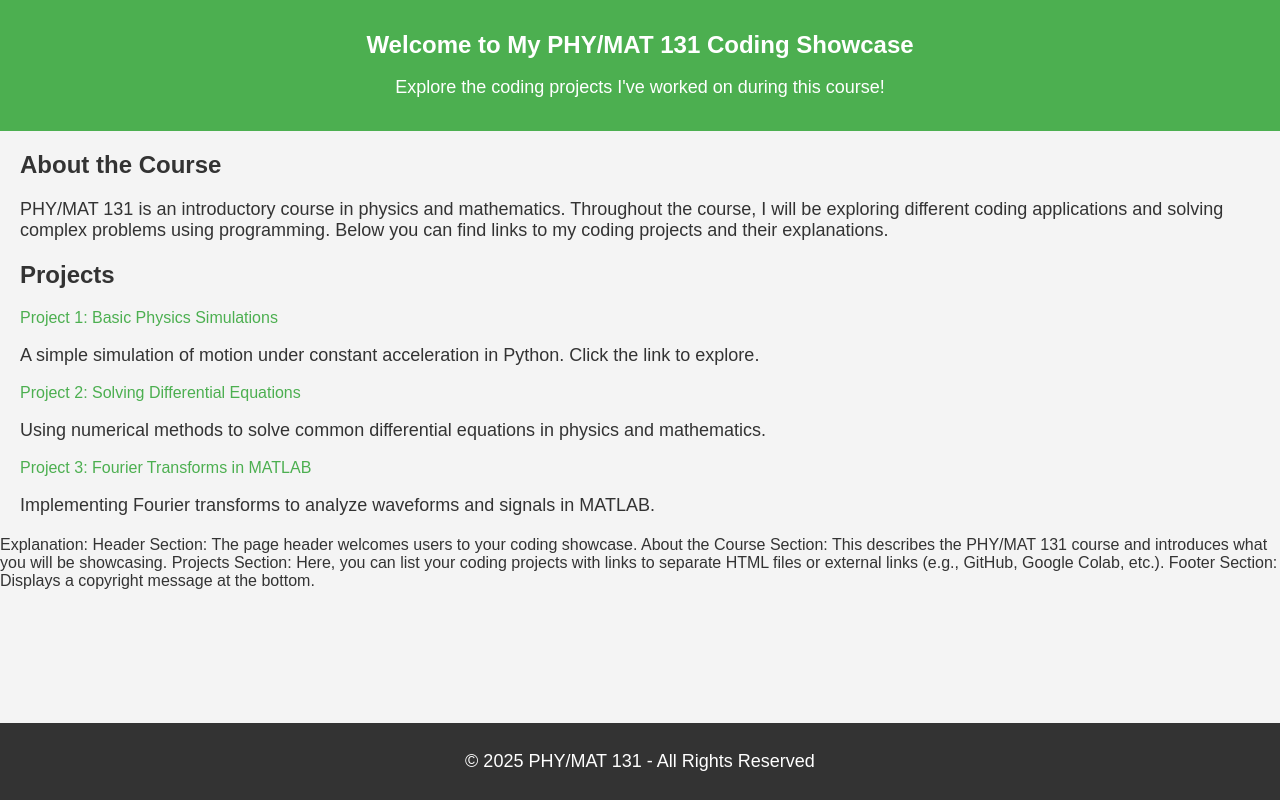
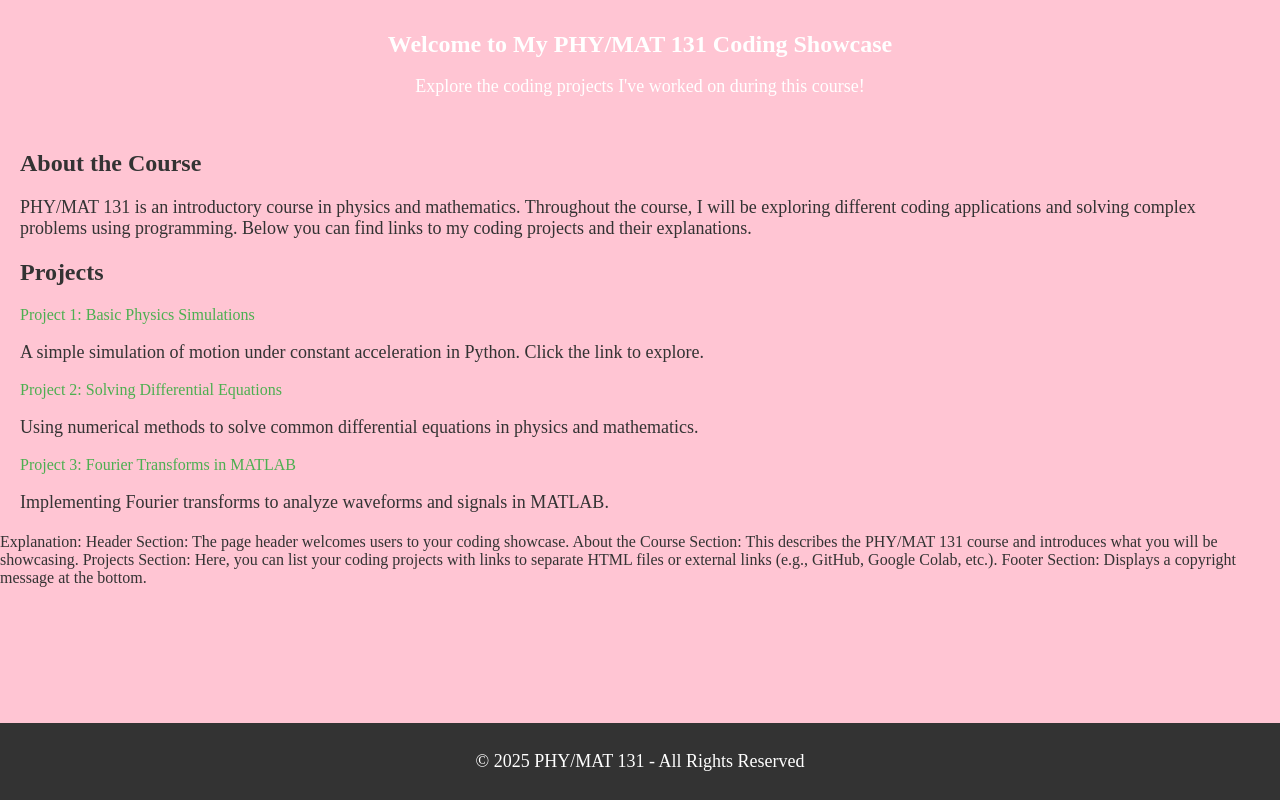
Before and after one commit to amilcherska/amilcherska.github.io, a plain HTML site: page index.html in a window 1280 px wide. Drawn offline with Linux system fonts and the light colour scheme.

Commit message:
Update index.html

```diff
--- a/index.html
+++ b/index.html
@@ -7,14 +7,14 @@
     <title>PHY/MAT 131 Coding Showcase</title>
     <style>
         body {
-            font-family: Arial, sans-serif;
+            font-family: Times New Roman, sans-serif;
             margin: 0;
             padding: 0;
-            background-color: #f4f4f4;
+            background-color: #FFC5D3;
             color: #333;
         }
         header {
-            background-color: #4CAF50;
+            background-color: #FFC5D3;
             color: white;
             padding: 15px 0;
             text-align: center;
```
